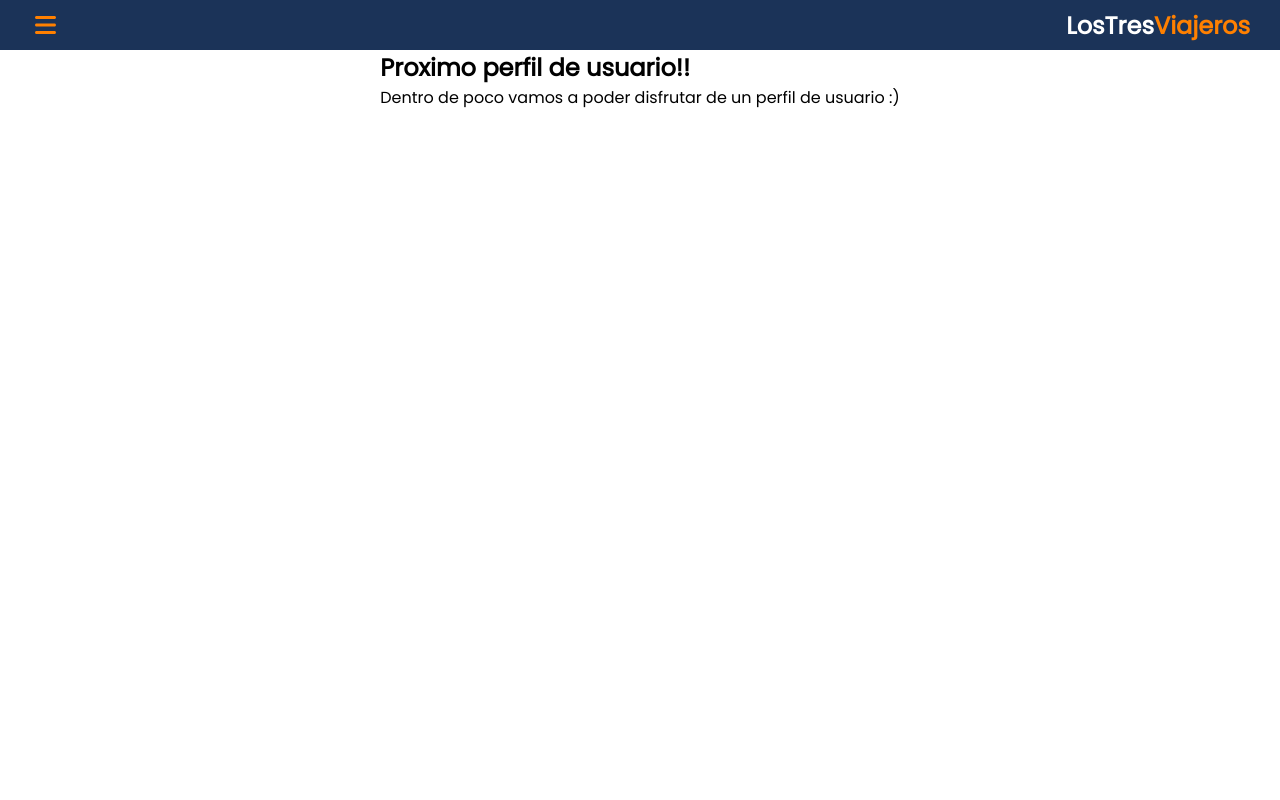
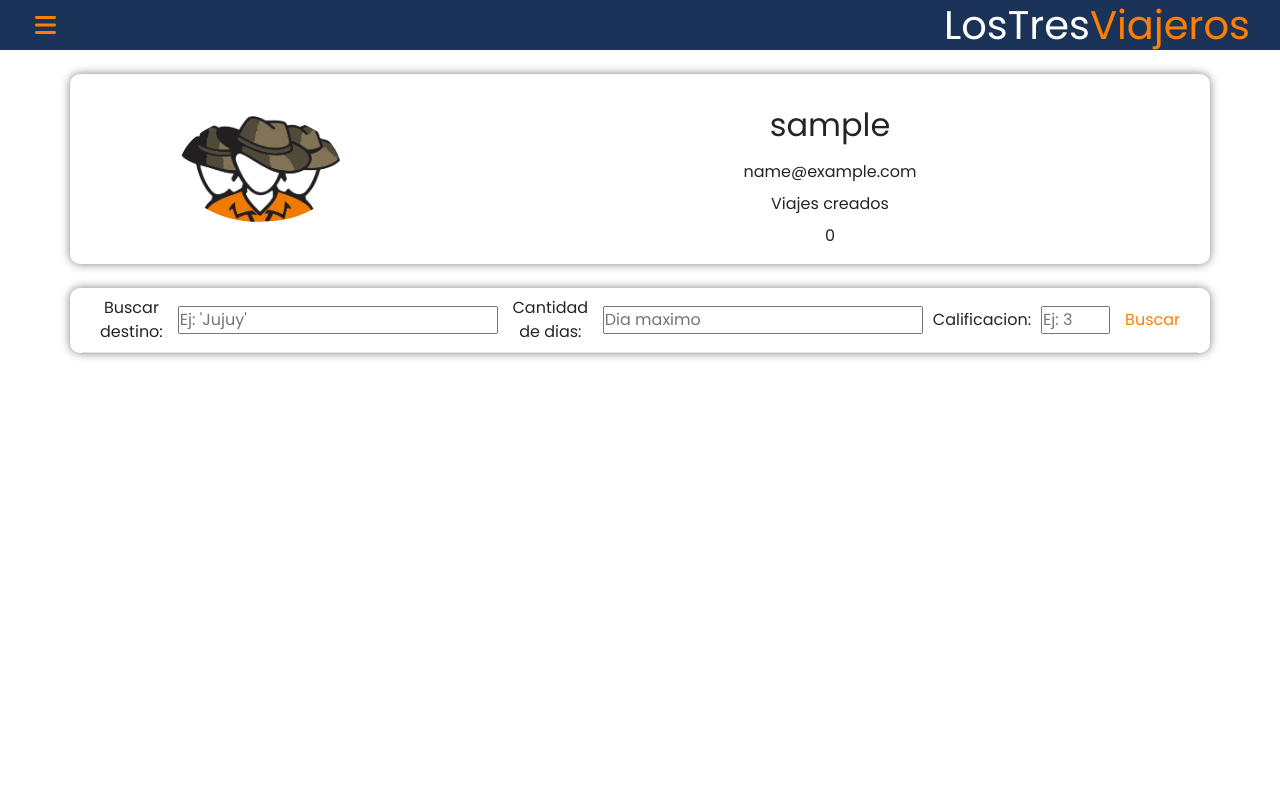
Before and after one commit to IgnacioLopez04/TP-IW2023-Lopez-Bellotti-Trinchieri, a Django app: page /registration/user/ in a window 1280 px wide. Run offline with Django 4.2, Linux system fonts and the light colour scheme; the visitor is signed in with stand-in values (Sample User, id 1); data comes from the database, SQL or seed files in the repository; data that the repository does not hold is empty; some libraries are stand-ins or nearby versions.

Commit message:
Cree el perfil del usuario y muestra los viajes creados por el usuario, pero todavia no filtra

```diff
--- a/PlanificadorViajes/SitioWeb/static/CSS/base.css
+++ b/PlanificadorViajes/SitioWeb/static/CSS/base.css
@@ -28,6 +28,7 @@ nav{
 nav h1{
     margin: 0px 30px;
     color: #ff8000;
+    font-size: 40px;
 }
 
 nav h1 span{
--- a/PlanificadorViajes/SitioWeb/static/CSS/user.css
+++ b/PlanificadorViajes/SitioWeb/static/CSS/user.css
@@ -3,8 +3,11 @@
 *{
     margin: 0;
     padding: 0;
-    box-sizing: border-box;
     font-family: 'Poppins', sans-serif;
+}
+
+html, body{
+    height: 100%;
 }
 
 main{
@@ -18,3 +21,119 @@ main{
     justify-content: center;
     flex-direction: column;
 }
+
+main p{
+    margin: 0;
+}
+
+.section-user{
+    text-align: center;
+    border-radius: 10px;
+    box-shadow: 0px 0px 10px rgba(0,0,0,0.5);
+}
+
+.sidebar a{
+    color: #ff8000;
+    text-decoration: none;
+}
+
+.viajes{
+    padding: 10px;
+    margin: 10px;
+
+    width: 250px;
+    height: 250px;
+    border: 2px dotted #1B3358;
+    border-radius: 10px;
+
+    display: flex;
+    flex-direction: column;
+    justify-content: center;
+    align-items: center;
+}
+
+.viajes a{
+    display: flex;
+    flex-direction: column;
+    justify-content: center;
+    align-items: center;
+    text-decoration: none;
+}
+
+.viajes h2{
+    color: #ff8000;
+}
+
+.viajes p{
+    color: black;
+    flex-grow: 1;
+    margin-bottom: 5px;
+}
+
+.viajes span{
+    font-size: 18px;
+    font-weight: 1000;
+}
+/* Fin viajes encontrados */
+
+
+/* buscador */
+.cont-form-buscar{
+    width: 90%;
+
+    display: flex;
+    flex-direction: column;
+
+    margin: 20px 0px 50px 0px;
+    padding: 0px 10px;
+    border-radius: 10px;
+    box-shadow: 0px 0px 10px rgba(0,0,0,0.5);
+}
+
+.divisor{
+    width: 85%;
+
+    border-bottom: 2px dotted #ff8000;
+    margin: 10px 0px;
+}
+
+#search-form{
+    border-bottom: 1px solid rgba(0,0,0,0.1);
+    align-items: center;
+}
+
+#search-form label, #search-form input{
+    margin: 0px 5px;
+}
+
+@media screen and (max-width: 995px) {
+    #search-form input{
+        width: 10%;
+    }
+}
+
+.div-btn-buscar{
+    display: flex;
+    justify-content: end;
+    flex-grow: 1;
+}
+
+#submit{
+    padding: 10px;
+    border: none;
+    background-color: transparent;
+    font-size: 16px;
+
+    border-radius: 10px;
+    color: #ff8000;
+}
+
+#submit:hover{
+    background-color: rgba(255,128,0,0.2);
+}
+/* fin buscador */
+
+.divisor-user{
+    border-top: 2px dotted #ff8000;
+    height: 1px;
+}
--- /dev/null
+++ b/PlanificadorViajes/SitioWeb/static/JS/buscar_viajes_usuarios.js
@@ -0,0 +1,82 @@
+document.addEventListener('DOMContentLoaded', function () {
+    const resultsDiv = document.getElementById('results');
+
+    function mostrarTodosLosViajes() {
+        fetch('/api/viaje_general/viajes_usuario/')
+            .then(response => response.json())
+            .then(data => {
+                resultsDiv.innerHTML = '';
+
+                if (data.length === 0) {
+                    // Si no se encontraron resultados, muestra un mensaje
+                    resultsDiv.innerHTML = '<p>No se encontraron resultados.</p>';
+                } else {
+                    data.forEach(viaje => {
+                        resultsDiv.innerHTML += `
+                        <div class="viajes">
+                            <a href='/viajes/detalle-viaje/${viaje.id}'>
+                            <h2>${viaje.nombreViaje}</h2>
+                            <p><span>Descripción:</span> ${viaje.descripcion}</p>
+                            <p><span>Cantidad de dias:</span> ${viaje.cantidadDias}</p>
+                            <p><span>Calificacion:</span> ${viaje.calificacion}</p>
+                        </div>`;
+                    });
+                }
+            })
+            .catch(error => console.error('Error:', error));
+    }
+
+    mostrarTodosLosViajes();
+
+    function filtrarViajes() {
+        const destino = document.getElementById('destino-input').value;
+        const diasHasta = document.getElementById('dias-hasta-input').value;
+        const calificacion = document.getElementById('calificacion-input').value;
+
+        let apiUrl = '/api/viaje_general/viajes_usuario/?';
+
+        // Construye la URL de la API en función de los valores ingresados
+        if (destino) {
+            apiUrl += `destino=${destino}`;
+        }
+        if (diasHasta) {
+            apiUrl += `&dias-hasta=${diasHasta}`;
+        }
+        if (calificacion) {
+            apiUrl += `&calificacion=${calificacion}`;
+        }
+
+        fetch(apiUrl)
+            .then(response => response.json())
+            .then(data => {
+                const resultsDiv = document.getElementById('results');
+                // Limpia los resultados anteriores
+                resultsDiv.innerHTML = '';
+
+
+                if (data.length === 0) {
+                    // Si no se encontraron resultados, muestra un mensaje
+                    resultsDiv.innerHTML = '<p>No se encontraron resultados.</p>';
+                } else {
+                    // Maneja los datos recibidos y genera el HTML de los resultados
+                    data.forEach(viaje => {
+                        resultsDiv.innerHTML += `
+                        <div class="viajes">
+                            <a href='/viajes/detalle-viaje/${viaje.id}'>
+                            <h2>${viaje.nombreViaje}</h2>
+                            <p><span>Descripción:</span> ${viaje.descripcion}</p>
+                            <p><span>Cantidad de dias:</span> ${viaje.cantidadDias}</p>
+                            <p><span>Calificacion:</span> ${viaje.calificacion}</p>
+                        </div>`;
+                    });
+                }
+            })
+            .catch(error => console.error('Error:', error));
+    }
+
+    // Agregar un evento al formulario para filtrar viajes cuando se envíe
+    document.getElementById('search-form').addEventListener('submit', function (e) {
+        e.preventDefault();
+        filtrarViajes(); // Llama a la función de filtrarViajes en lugar de mostrarTodosLosViajes
+    });
+});
--- a/PlanificadorViajes/SitioWeb/templates/inicio.html
+++ b/PlanificadorViajes/SitioWeb/templates/inicio.html
@@ -17,7 +17,7 @@
             <p>En esta página podrás empezar a organizar tu propio viaje,
                 compartirlo, publicarlo y descargarlo. Además, podrás ver
                 los viajes de los demás, para que puedas realizarlo tú mismo,
-                o usarlo como guía para crear tu propio viaje!/p>
+                o usarlo como guía para crear tu propio viaje!</p>
         </div>
         <div class='cont-carrusel'>
             <div class="carrusel-div">
--- a/PlanificadorViajes/apis/urls.py
+++ b/PlanificadorViajes/apis/urls.py
@@ -9,4 +9,5 @@ urlpatterns = [
      path('', include(router.urls)),
      path('todos_los_viajes/', views.ViajeGeneralViewSet.as_view({'get': 'todos_los_viajes'}), name='todos_los_viaj0es'),
      path('filtrar_viajes/', views.ViajeGeneralViewSet.as_view({'get': 'filtrar_viajes'}), name='filtrar_viajes'),
+     path('viajes_usuario/', views.ViajeGeneralViewSet.as_view({'get': 'viajes_usuario'}), name='viajes_usuario')
 ]
--- a/PlanificadorViajes/apis/views.py
+++ b/PlanificadorViajes/apis/views.py
@@ -5,6 +5,7 @@ from rest_framework.decorators import action
 from django.http import HttpResponse
 from viajes.models import Viaje_General, Destino
 from .serializers import ViajeGeneralSerializer
+from django.contrib.auth.models import User
 
 """def api_viajes(request): #Api para mostrar los viajes que hay cargados
     viajes = Viaje_General.objects.order_by('nombreViaje')
@@ -49,3 +50,11 @@ class ViajeGeneralViewSet(viewsets.ModelViewSet):
         #devuelvo los viajes y ordeno de manera descendente los viajes por la calificación que tengan
         serializer = self.get_serializer(viajes.order_by('-calificacion'), many=True)
         return Response(serializer.data)
+
+    @action(detail=False)
+    def viajes_usuario(self, request):
+        viajes = self.get_queryset()
+        user = request.user.username
+        user_obj = User.objects.get(username = user)
+        serializer = self.get_serializer(viajes.filter(usuario=user_obj.pk).order_by('-calificacion'), many=True)
+        return Response(serializer.data)
--- a/PlanificadorViajes/registration/templates/user.html
+++ b/PlanificadorViajes/registration/templates/user.html
@@ -3,17 +3,43 @@
 
 {% block estilo%}
     <link rel="stylesheet" href={% static 'CSS/user.css'%}>
+    <link href="https://cdn.jsdelivr.net/npm/bootstrap@5.3.2/dist/css/bootstrap.min.css" rel="stylesheet" integrity="sha384-T3c6CoIi6uLrA9TneNEoa7RxnatzjcDSCmG1MXxSR1GAsXEV/Dwwykc2MPK8M2HN" crossorigin="anonymous">
 {% endblock %}
 
 {% block content%}
 <main onclick='closeSidebar()'>
-    <section>
-        <div>
-            <h1>Proximo perfil de usuario!!</h1>
+    <section class='container m-4 section-user'>
+        <div class='row'>
+            <div class='col-md-4 d-flex align-items-center justify-content-center cont-fg'>
+                <img class='img-fluid rounded-circle p-2 w-50' src={% static 'logo.png'%}></img>
+            </div>
+
+            <div class='col-md-8 d-flex flex-column align-items-center justify-content-center p-3'>
+                <h2 class='pt-3'>{{info.user}}</h2>
+                <p class='pt-2'>{{info.email}}</p>
+                <label class='pt-2' for='cantidad-viajes'>Viajes creados</label>
+                <p class='pt-2'>{{info.viajes}}</p>
+                {% comment %} Agregar mas datos del usuario si es necesario {% endcomment %}
+            </div>
         </div>
-        <div>
-            <p>Dentro de poco vamos a poder disfrutar de un perfil de usuario :)</p>
-        </div>
+    </section>
+    <section class='container mb-4 section-user'>
+        <script src="{% static 'JS/buscar_viajes_usuarios.js' %}"></script>
+        <form method="get" class='d-flex p-2' id="search-form">
+            <label for="destino-input" >Buscar destino:</label>
+            <input type="text" id="destino-input" placeholder="Ej: 'Jujuy' ">
+            <label for="dias-hasta-input">Cantidad de dias:</label>
+            <input type="number" id="dias-hasta-input" name="dias-hasta" min="1" placeholder="Dia maximo">
+            <label for="calificacion-input">Calificacion:</label>
+            <input type="number" id="calificacion-input" name="calificacion" min="1" max="5" placeholder="Ej: 3">
+            <div class='div-btn-buscar'>
+                <button id="submit" type="submit">Buscar</button>
+            </div>
+        </form>
+        <div id="results" class='d-flex justify-content-center flex-wrap'></div>
     </section>
 </main>
 {% endblock %}
+{% block js%}
+<script src="https://cdn.jsdelivr.net/npm/bootstrap@5.3.2/dist/js/bootstrap.bundle.min.js" integrity="sha384-C6RzsynM9kWDrMNeT87bh95OGNyZPhcTNXj1NW7RuBCsyN/o0jlpcV8Qyq46cDfL" crossorigin="anonymous"></script>
+{% endblock%}
--- a/PlanificadorViajes/registration/views.py
+++ b/PlanificadorViajes/registration/views.py
@@ -11,7 +11,9 @@ from django.utils.http import urlsafe_base64_encode, urlsafe_base64_decode
 from django.utils.encoding import force_bytes, force_str
 from django.contrib.auth import get_user_model
 from .token import account_activation_token
+
 from .forms import User
+from viajes.models import Viaje_General
 
 def activate(request, uidb64, token):
     User = get_user_model()
@@ -32,7 +34,7 @@ def activate(request, uidb64, token):
     return redirect('sitio-inicio')
 
 def activateEmail(request, user, to_email):
-    mail_subject = 'Activa tu cuenta de usuario en Los Tres Viajeros'
+    mail_subject = 'Activa tu cuenta de usuario en Los Tres Viajeros.'
     messages_content = render_to_string('template_mail.html',{
         'user': user.username,
         'domain': get_current_site(request).domain,
@@ -68,4 +70,16 @@ def registration(request):
 
 @login_required
 def user(request):
-    return render(request, 'user.html', {})
+    email = request.user.email
+    user_name = request.user.username
+    user = User.objects.get(username=user_name)
+
+    viajes = Viaje_General.objects.filter(usuario=user.pk).count()
+
+    info = {
+        'email': email,
+        'user': user,
+        'viajes': viajes,
+    }
+
+    return render(request, 'user.html', {'info': info})
```
